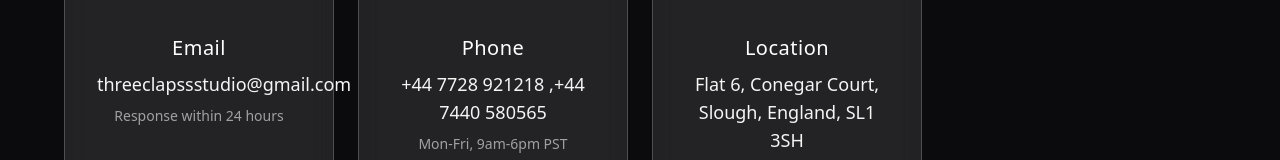
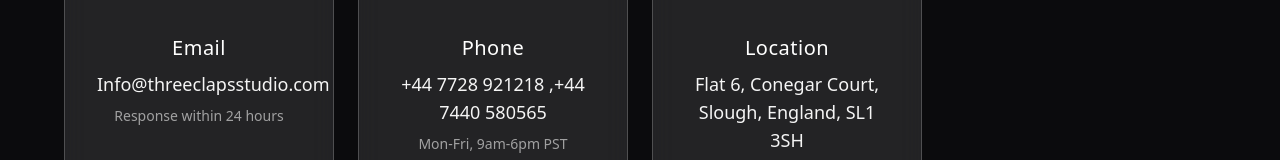
Before and after one commit to 22MANAV22/Three-Claps-Studioo, a Next.js app: page /contact in a window 1280 px wide. Shown: the part 765-925 px from the top of the page. Built offline with nearby package versions, Linux system fonts and the light colour scheme.

Commit message:
Update contact-info-grid.tsx

```diff
--- a/components/contact-info-grid.tsx
+++ b/components/contact-info-grid.tsx
@@ -7,7 +7,7 @@ const contactInfo = [
   {
     icon: Mail,
     title: "Email",
-    details: "threeclapssstudio@gmail.com",
+    details: "Info@threeclapsstudio.com",
     subtext: "Response within 24 hours",
   },
   {
```
